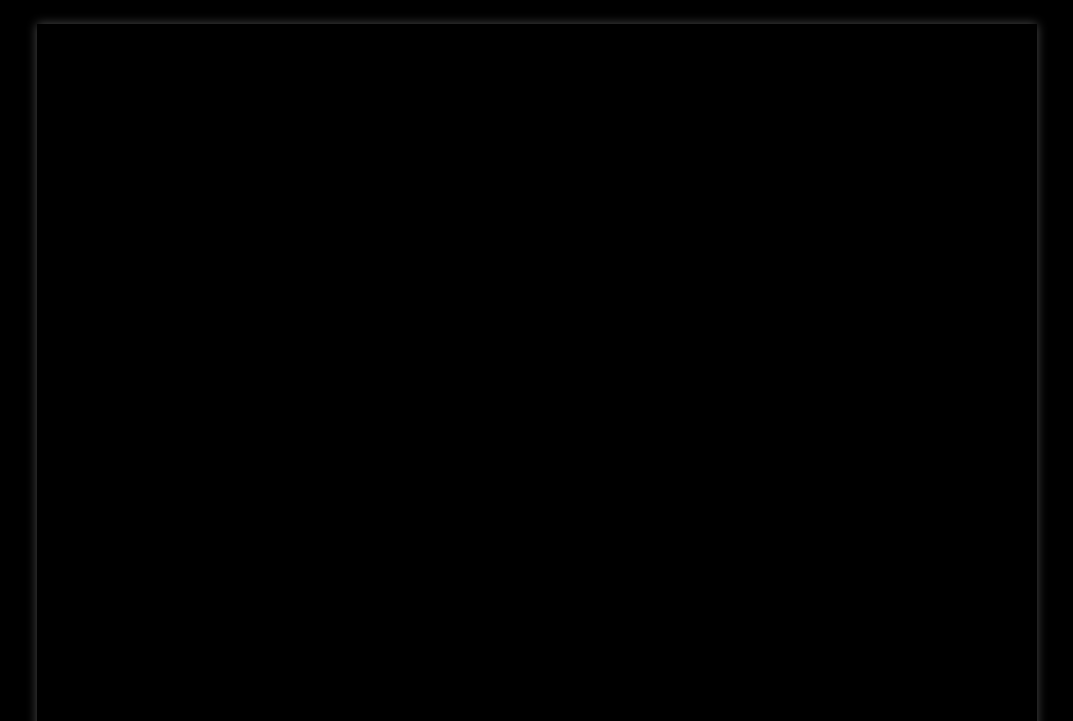
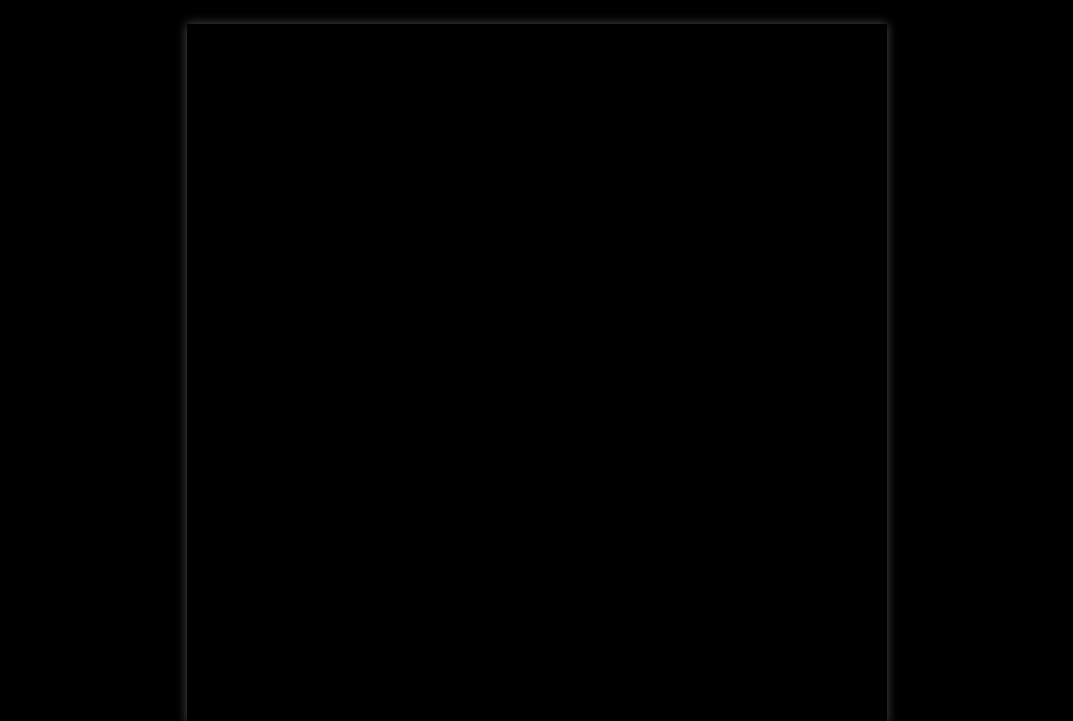
Before and after one commit to collidingScopes/liquid-logo, a plain HTML site: page index.html in a window 1280 px wide. Shown: the top 721 px of the page, without its empty margins (103-1176 px from the left). Drawn offline with Linux system fonts and the light colour scheme; a script that the page names is missing; a web font is replaced by a local one.

Commit message:
adjust canvas size

```diff
--- a/main.js
+++ b/main.js
@@ -1,9 +1,8 @@
 /*
 To do:
 Add GUI toggle for canvas background color
-Ability to export with transparent background?
+Ability to export images and or video with transparent background?
 Additional noise / distortion styles or parameters
-Can the input image be adjusted automatically to be square dimension (add transparent background at the edges to make it square?)
 Fix edge pixelation / aliasing?
 */
 
--- a/styles.css
+++ b/styles.css
@@ -46,7 +46,7 @@ html, body{
   /* border: 1px solid gray; */
   /* background: rgb(0, 0, 0); */
   box-shadow: 0 0 10px rgba(255, 255, 255, 0.3);
-  width: min(85vw, 1000px);
+  width: min(85vw, 700px);
   /* max-width: 1000px; */
   /* max-height: calc(100vh - 80px); */
 }
```
